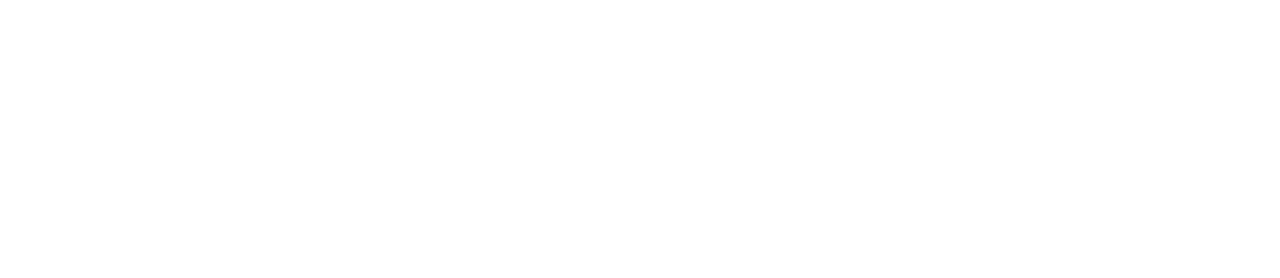
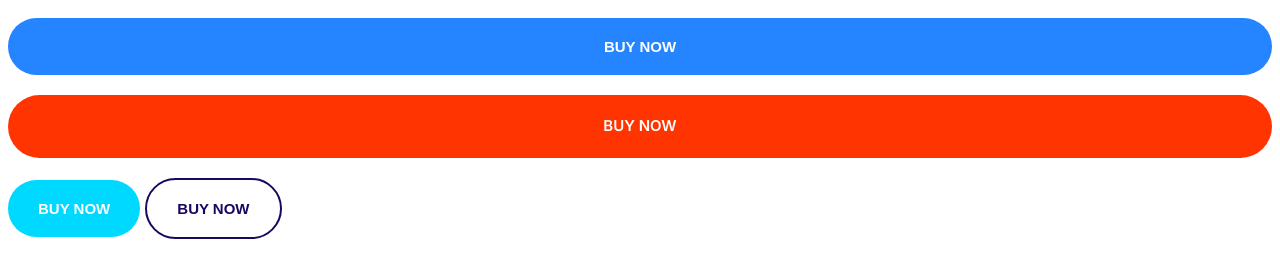
Before and after one commit to JoeBuydemDips/website-template, a plain HTML site: page index.html in a window 1280 px wide. Drawn offline with Linux system fonts and the light colour scheme.

Commit message:
Build button components.

```diff
--- a/CSS/style.css
+++ b/CSS/style.css
@@ -5,6 +5,13 @@
   --color-accent: #ff3400;
   --color-headings: #1b0760;
   --color-body: #918ca4;
+}
+
+/*important to set box-sizing to border-box*/
+*,
+*::after,
+*::before {
+  box-sizing: border-box;
 }
 
 /*----------------------------------------------------------*/
@@ -180,3 +187,72 @@ to the list__item of list--tick */
   justify-content: center;
   align-items: center;
 }
+
+/*----------------------------------------------------------*/
+/* Buttons */
+.btn {
+  border-radius: 40px;
+  border: 0;
+  cursor: pointer;
+  font-size: 1.8rem;
+  font-weight: 600;
+  margin: 1rem 0;
+  padding: 2rem 3rem;
+  text-align: center;
+  text-transform: uppercase;
+  white-space: nowrap;
+}
+
+/*primary skin*/
+.btn--primary {
+  background: var(--color-primary);
+  color: #fff;
+}
+
+.btn--primary:hover {
+  background: #75acf5;
+}
+
+/*secondary skin*/
+.btn--secondary {
+  background: var(--color-secondary);
+  color: #fff;
+}
+
+.btn--secondary:hover {
+  background: #6ce2f7;
+}
+
+/*accent skin*/
+.btn--accent {
+  background: var(--color-accent);
+  color: #fff;
+}
+
+.btn--accent:hover {
+  background: #ee6948;
+}
+
+/*outline skin*/
+.btn--outline {
+  background: #fff;
+  border: 2px solid var(--color-headings);
+  color: var(--color-headings);
+}
+
+.btn--outline:hover {
+  background: var(--color-headings);
+  color: #fff;
+}
+
+.btn--block {
+  /*wider button: only width changes*/
+  width: 100%;
+  display: inline-block;
+}
+
+@media screen and (min-width: 1024px) {
+  .btn {
+    font-size: 1.5rem;
+  }
+}
--- a/index.html
+++ b/index.html
@@ -14,5 +14,10 @@
       rel="stylesheet"
     />
   </head>
-  <body></body>
+  <body>
+    <button class="btn btn--primary btn--block">Buy Now</button>
+    <a href="" class="btn btn--accent btn--block">Buy Now</a>
+    <button class="btn btn--secondary">Buy Now</button>
+    <button class="btn btn--outline">Buy Now</button>
+  </body>
 </html>
```
Also changed, not shown: components/buttons.html (added, +4 -0 lines).
